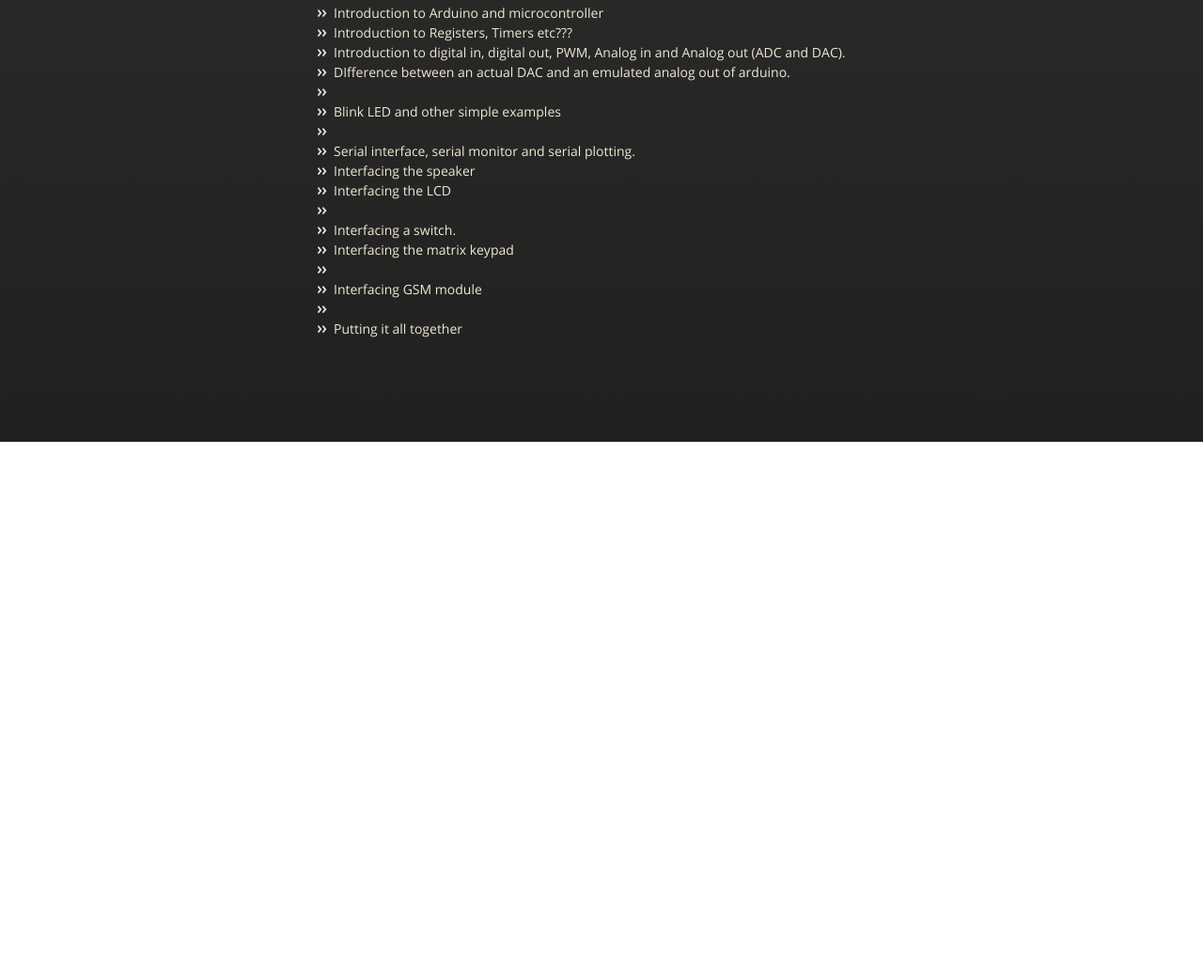
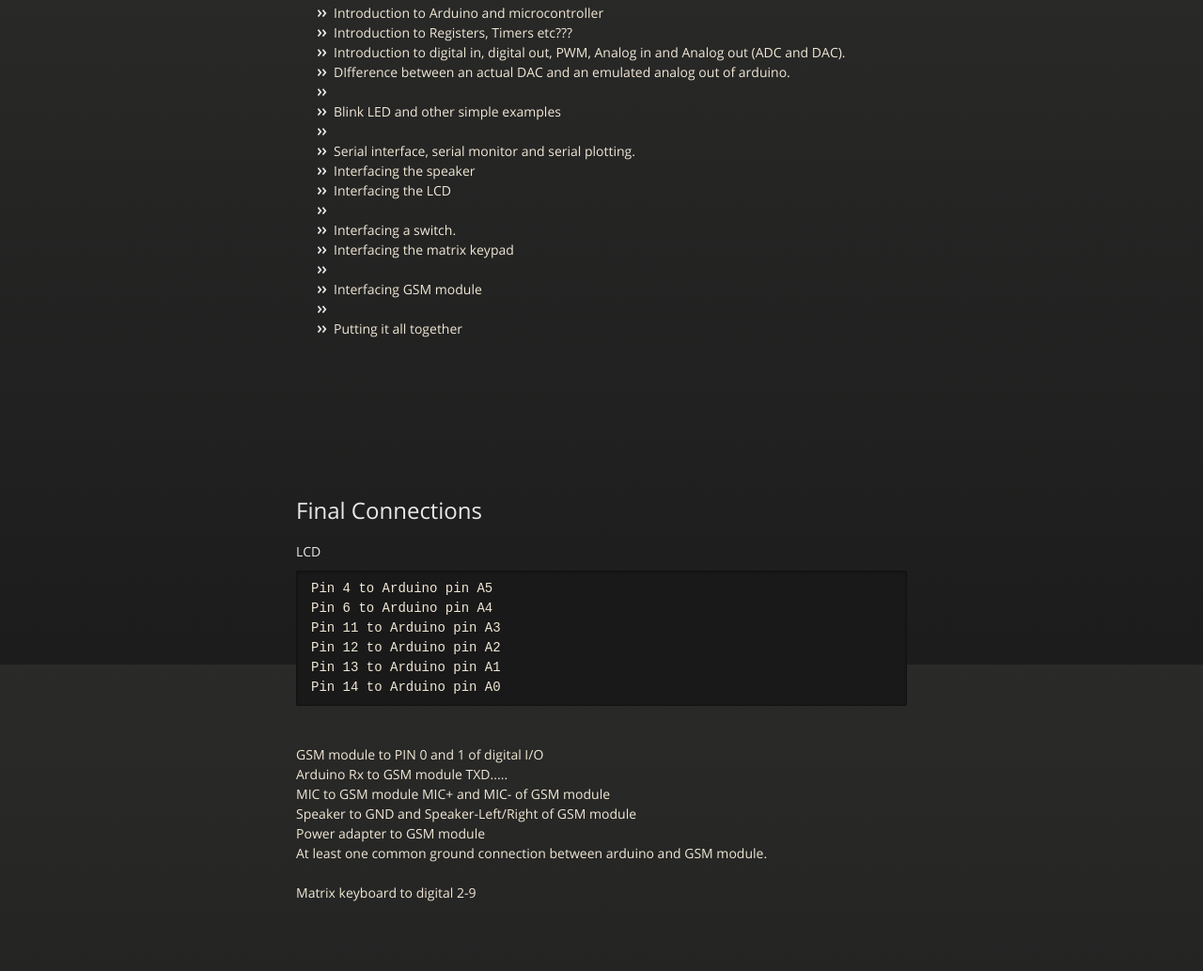
Before and after one commit to sibusaman/Barton-Hill-Workshop, a plain HTML site: page index.html in a window 1280 px wide. Shown: the part 893-1926 px from the top of the page at 94% size. Before the commit the page ends 1363 px from the top, so only its background shows below. Drawn offline with nearby package versions, Linux system fonts and the light colour scheme.

Commit message:
connection

```diff
--- a/index.html
+++ b/index.html
@@ -132,6 +132,31 @@
             </p>
         </section>
 
+
+        <section>
+            <h2>Final Connections</h2>
+            <p>
+                <h4>LCD</h4>
+                <pre>
+Pin 4 to Arduino pin A5
+Pin 6 to Arduino pin A4
+Pin 11 to Arduino pin A3
+Pin 12 to Arduino pin A2
+Pin 13 to Arduino pin A1
+Pin 14 to Arduino pin A0
+</pre>
+                <br> GSM module to PIN 0 and 1 of digital I/O
+                <br> Arduino Rx to GSM module TXD.....
+                <br>MIC to GSM module MIC+ and MIC- of GSM module
+                <br>Speaker to GND and Speaker-Left/Right of GSM module
+                <br>Power adapter to GSM module
+                <br>At least one common ground connection between arduino and GSM module.
+                <br>
+                <br> Matrix keyboard to digital 2-9
+
+            </p>
+        </section>
+
     </div>
     <!--[if !IE]><script>fixScale(document);</script><![endif]-->
 
```
